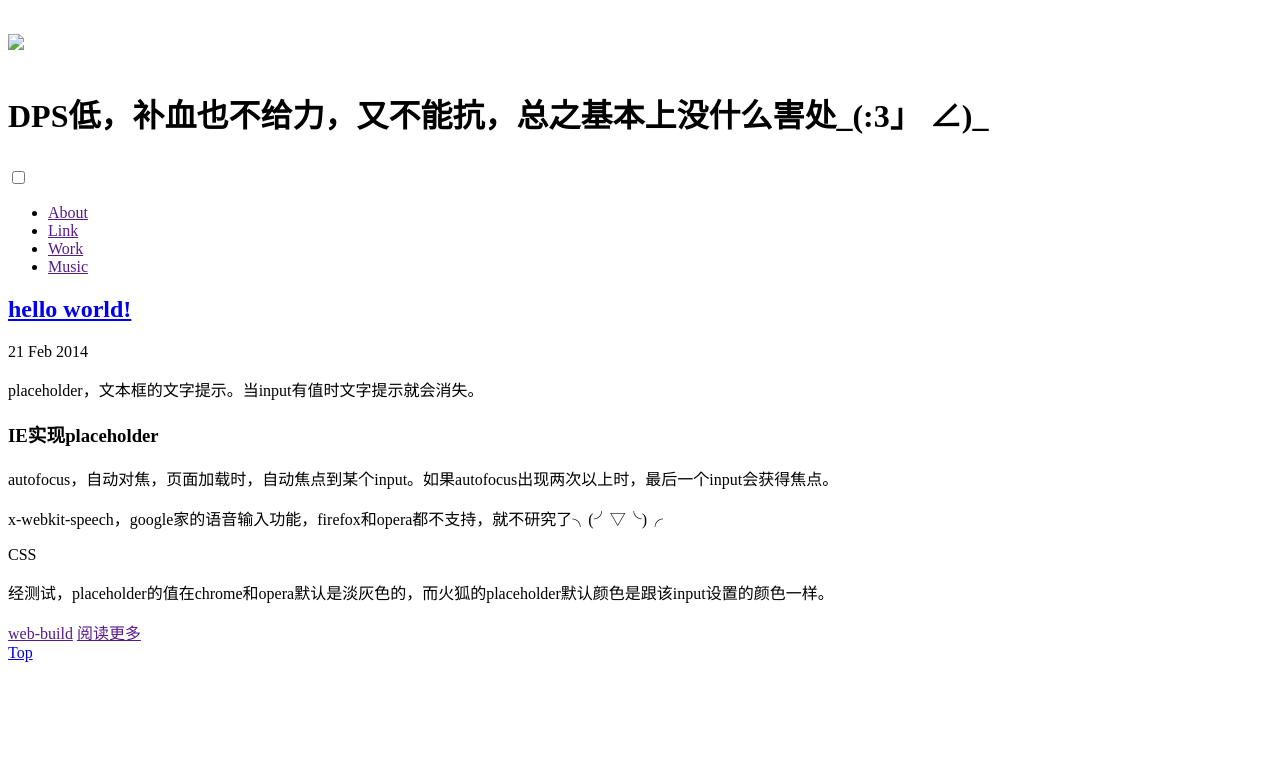
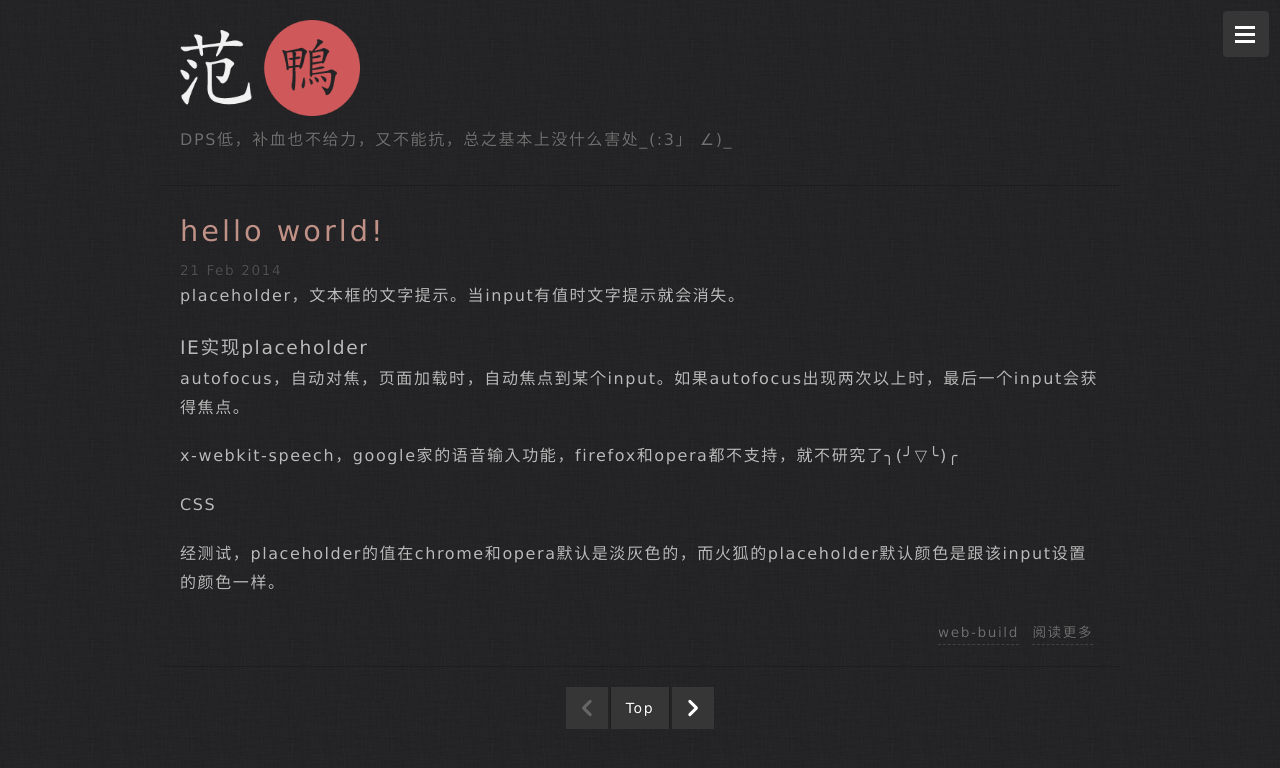
Before and after one commit to funyaliga/blog, a Jekyll site: the page built from index.html, in a window 1280 px wide. Shown: the top 768 px of the page. Built offline with Jekyll 4.4.1, drawn with Linux system fonts in a browser that asks for light colours; Markdown is read by kramdown in place of the engine named in the settings; the list of posts is cut into pages by our own code.

Commit message:
site
site

```diff
--- a/_includes/footer.html
+++ b/_includes/footer.html
@@ -1,5 +1,5 @@
 
-<script src="{{ site.url }}js/prettify/prettify.js" type="text/javascript"></script>
-<script src="{{ site.url }}js/common.js"></script>
+<script src="{{ site.url }}/js/prettify/prettify.js" type="text/javascript"></script>
+<script src="{{ site.url }}/js/common.js"></script>
 </body>
 </html>
--- a/_includes/header.html
+++ b/_includes/header.html
@@ -3,8 +3,8 @@
 <head>
 <meta charset="UTF-8">
 <title>{{ page.title }}</title>
-<link rel="stylesheet" href="{{ site.url }}css/fun.css" />
-<link rel="stylesheet" href="{{ site.url }}css/prettify.css" />
+<link rel="stylesheet" href="{{ site.url }}/css/fun.css" />
+<link rel="stylesheet" href="{{ site.url }}/css/prettify.css" />
 <meta name="viewport" content="width=device-width, initial-scale=1.0, maximum-scale=1.0, user-scalable=0">
 <meta name="apple-mobile-web-app-capable" content="yes">
 <meta name="apple-mobile-web-app-status-bar-style" content="black">
@@ -14,7 +14,7 @@
 <body>
 <header>
 	<h1 id="logo">
-		<a href="{{ site.url }}"><img src="{{ site.url }}img/logo.png" ></a>
+		<a href="{{ site.url }}"><img src="{{ site.url }}/img/logo.png" ></a>
 		<p>DPS低，补血也不给力，又不能抗，总之基本上没什么害处_(:3」 ∠)_</p>
 	</h1>
 	<nav id="nav-switch">
```
Also changed, not shown: 4 other files.
